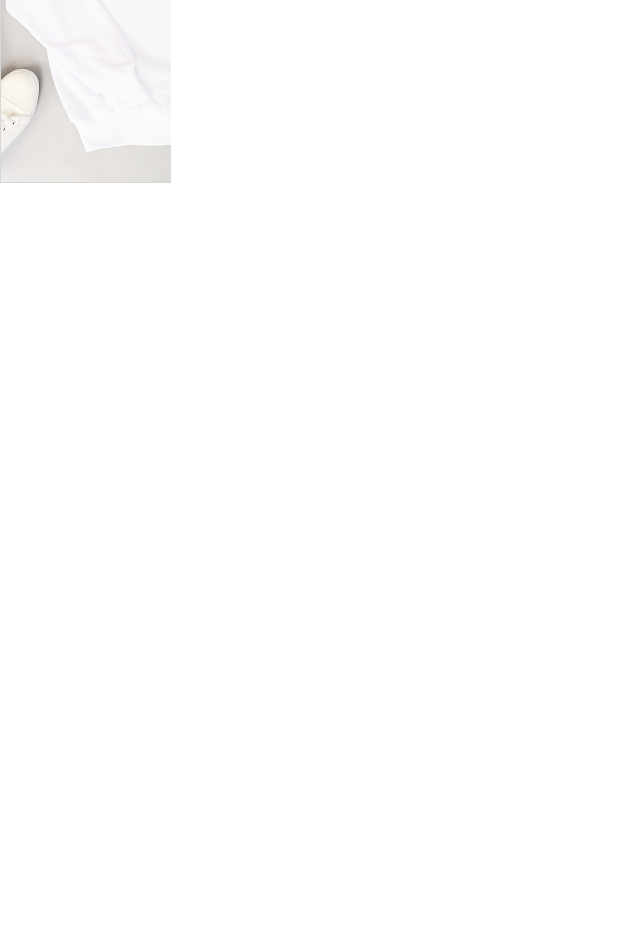
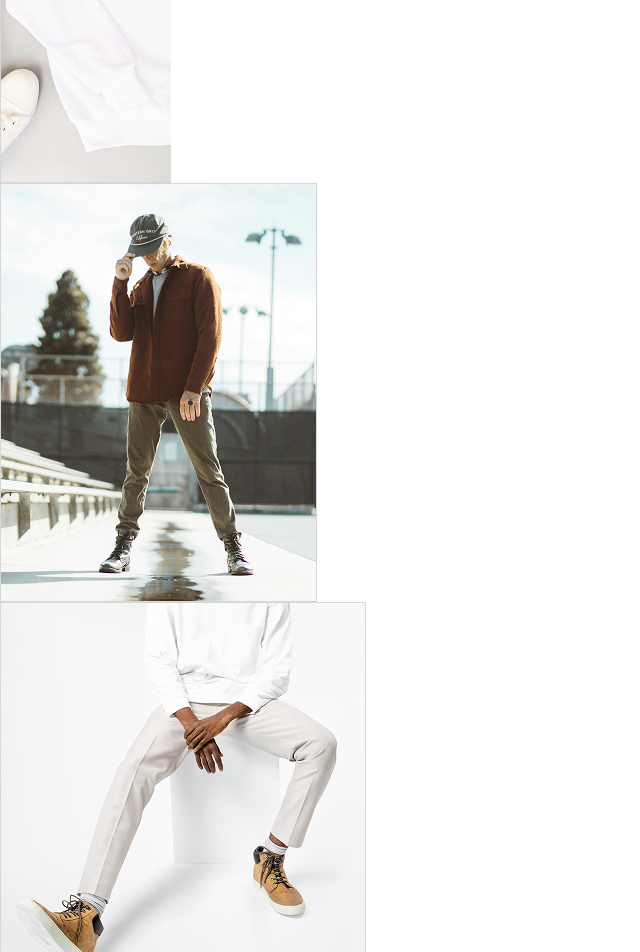
Before and after one commit to faris-dm/Amir-cloth-shop, a React (Vite) app: page / in a window 1280 px wide. Shown: the part 7307-8259 px from the top of the page, without its empty margins (0-640 px from the left). Before the commit the page ends 7490 px from the top, so only its background shows below. Built offline with nearby package versions, Linux system fonts and the light colour scheme.

Commit message:
feat:add a text in footer to describe the some info about the band

```diff
--- a/src/pages/Home.jsx
+++ b/src/pages/Home.jsx
@@ -18,6 +18,7 @@ import Tsmall_shirt from "../images/small.png";
 
 import WhiteMan from "../images/whiteMan.png";
 import glass from "../images/glass.png";
+import standMan from "../images/standMan.png";
 import { title } from "framer-motion/client";
 
 const smallImages = [
@@ -374,6 +375,12 @@ function Home() {
           <div class="w-[90%] sm:w-[80%] md:w-[70%] lg:w-[60%] h-auto mt-0">
             <img src={half} alt="" />{" "}
           </div>
+          <div class="w-[90%] sm:w-[80%] md:w-[70%] lg:w-[60%] h-auto mt-0">
+            <img src={standMan} alt="" />{" "}
+          </div>
+          <div class="w-[90%] sm:w-[80%] md:w-[70%] lg:w-[60%] h-auto mt-0">
+            <img src={SitMan} alt="" />{" "}
+          </div>
         </div>
       </div>
     </div>
```
